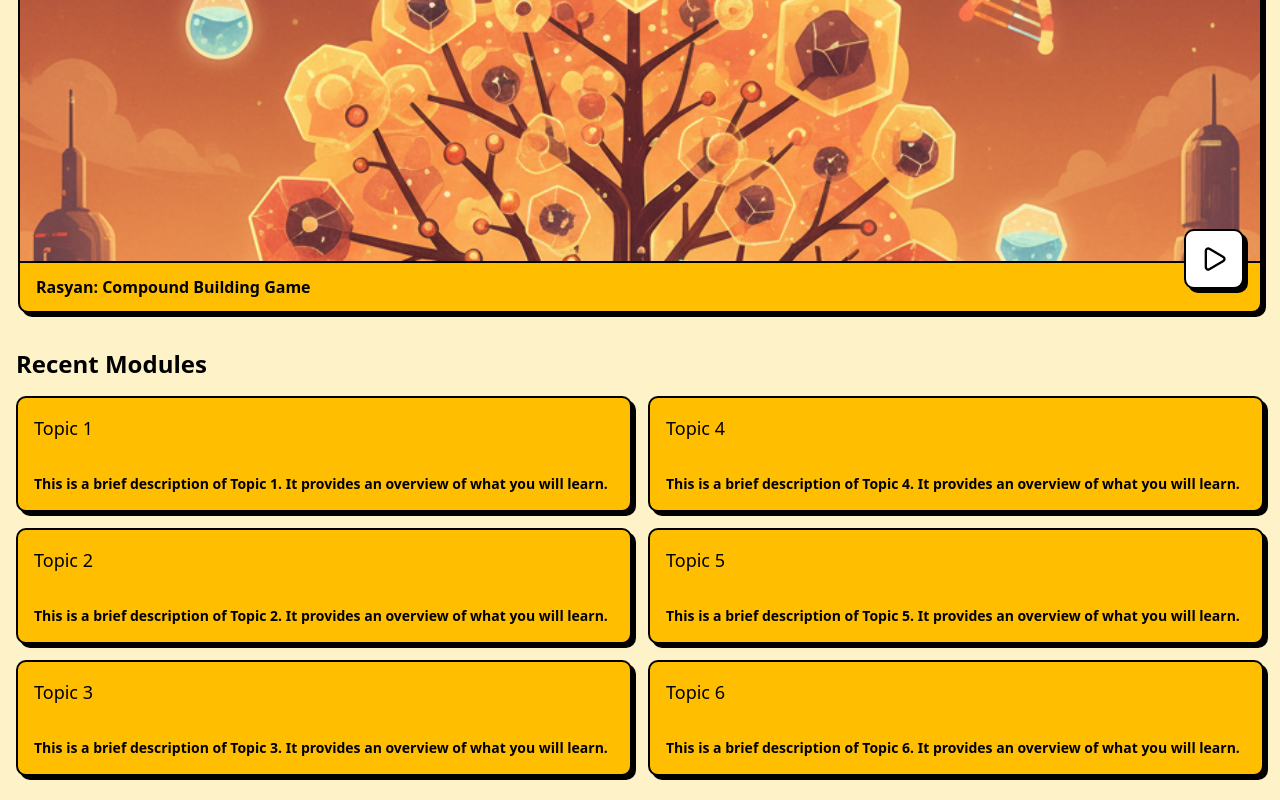
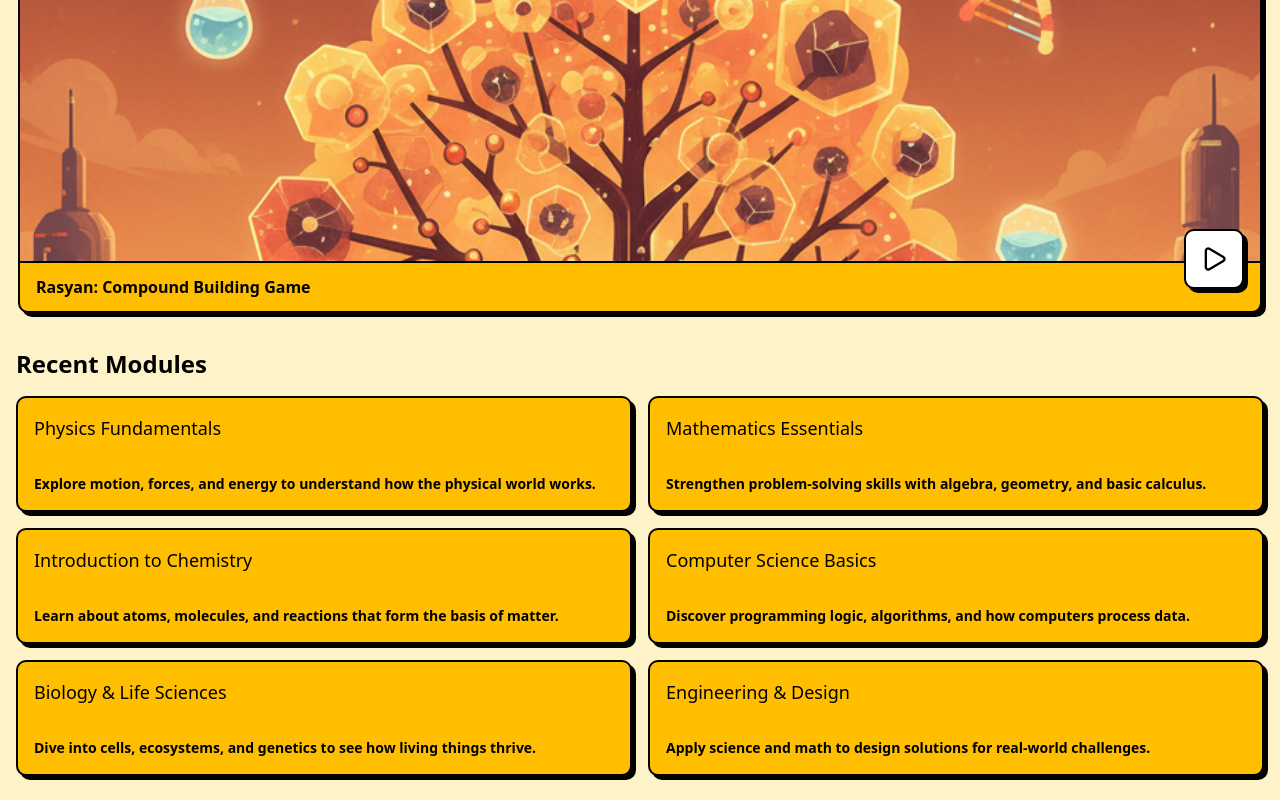
Before and after one commit to gyansetu-app/gyansetu-app, a React (Vite) app: page / in a window 1280 px wide. Shown: the part 1003-1803 px from the top of the page. Built offline with nearby package versions, Linux system fonts and the light colour scheme.

Commit message:
added modules on homepage

```diff
--- a/src/pages/HomePage.tsx
+++ b/src/pages/HomePage.tsx
@@ -18,10 +18,39 @@ export default function HomePage() {
         { id: 3, img: rankImg, label: "Shop", route: "/shop" },
     ];
 
+    // Final STEM modules
+    const modules = [
+        {
+            title: "Physics Fundamentals",
+            desc: "Explore motion, forces, and energy to understand how the physical world works."
+        },
+        {
+            title: "Introduction to Chemistry",
+            desc: "Learn about atoms, molecules, and reactions that form the basis of matter."
+        },
+        {
+            title: "Biology & Life Sciences",
+            desc: "Dive into cells, ecosystems, and genetics to see how living things thrive."
+        },
+        {
+            title: "Mathematics Essentials",
+            desc: "Strengthen problem-solving skills with algebra, geometry, and basic calculus."
+        },
+        {
+            title: "Computer Science Basics",
+            desc: "Discover programming logic, algorithms, and how computers process data."
+        },
+        {
+            title: "Engineering & Design",
+            desc: "Apply science and math to design solutions for real-world challenges."
+        },
+    ];
+
     return (
         <div className="">
             <TopBar />
             <div className="flex flex-col px-2">
+                {/* top buttons */}
                 <div className="flex px-2 mb-3 gap-2">
                     {buttons.map((button) => (
                         <div
@@ -40,16 +69,14 @@ export default function HomePage() {
 
                 <GameCarousel />
 
-                {/* Learn topics masonry */}
+                {/* STEM modules */}
                 <div className="mt-6 mb-4 mx-2">
                     <h2 className="text-2xl font-semibold mb-4">Recent Modules</h2>
                     <div className="columns-2 gap-4 space-y-4">
-                        {Array.from({ length: 6 }).map((_, index) => (
+                        {modules.map((module, index) => (
                             <Card key={index} className="break-inside-avoid p-4 bg-main text-main-foreground">
-                                <h3 className="text-lg font-medium mb-2">Topic {index + 1}</h3>
-                                <p className="text-sm">
-                                    This is a brief description of Topic {index + 1}. It provides an overview of what you will learn.
-                                </p>
+                                <h3 className="text-lg font-medium mb-2">{module.title}</h3>
+                                <p className="text-sm">{module.desc}</p>
                             </Card>
                         ))}
                     </div>
```
